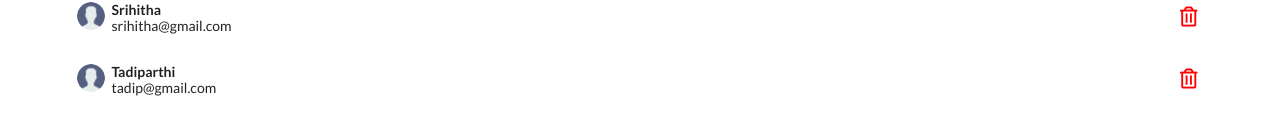
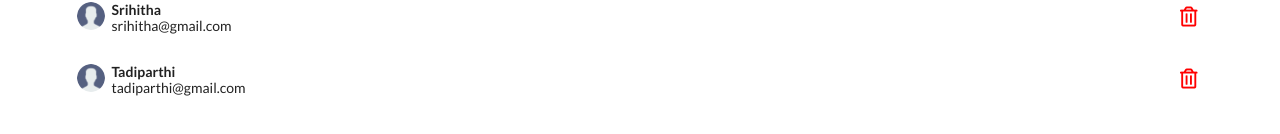
Before and after one commit to Srihitha18798/ContactApp, a React (Create React App) app: page / in a window 1280 px wide. Shown: the part 370-504 px from the top of the page. Built offline with nearby package versions, Linux system fonts and the light colour scheme.

Commit message:
updated code

```diff
--- a/src/components/App.js
+++ b/src/components/App.js
@@ -15,7 +15,7 @@ function App() {
     {
       id:"2",
       name:"Tadiparthi",
-      email:"tadip@gmail.com"
+      email:"tadiparthi@gmail.com"
     },
   ];
   return (
```
